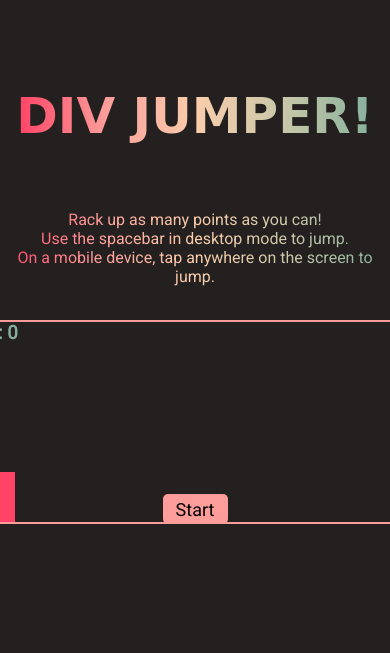
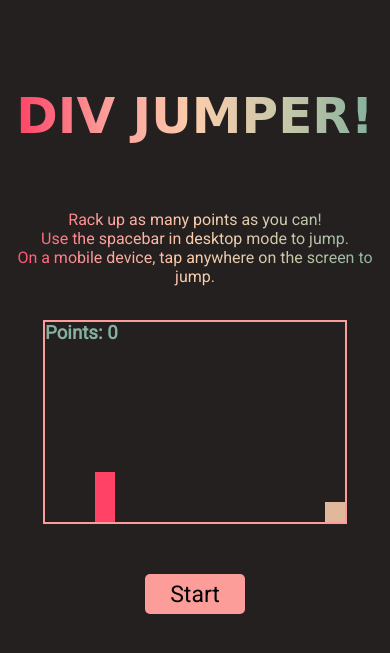
Before and after one commit to krabecb/Dinosaur-Game, a PHP site: page / in a window 390 px wide. Shown: the top 653 px of the page. Run offline with PHP 8.4, Linux system fonts and the light colour scheme; some web fonts are replaced.

Commit message:
Added media query support for iPhone 11 Pro Max

```diff
--- a/css/style.css
+++ b/css/style.css
@@ -128,3 +128,36 @@
 	border-radius: 5px;
 	transform: translate(0px, 360px);
 }
+
+
+
+
+@media only screen
+    and (max-width: 414px)
+    and (max-height: 896px)  {
+    	.game-container {
+    		width: 300px;
+    	}
+    	.player {
+    		left: 250px;
+    	}
+    	.obstacle, .obstacle-start {
+    		left: 280px;
+    	}
+    	.you-lose {
+    		font-size: 25px;
+    	}
+    	.restart {
+    		height: 40px;
+			width: 100px;
+			font-size: 23px;
+    		margin-top: 5px;
+    		transform: translate(100px, 0px);
+		}
+		.start-button {
+			height: 40px;
+			width: 100px;
+			font-size: 23px;
+			transform: translate(0px, 440px);
+		}
+}
--- a/index.html
+++ b/index.html
@@ -2,6 +2,7 @@
 <html>
 <head>
 	<meta charset="utf-8">
+	<meta name="viewport" content="width=device-width">
 	<link rel="preconnect" href="https://fonts.googleapis.com">
 	<link rel="preconnect" href="https://fonts.gstatic.com" crossorigin>
 	<link href="https://fonts.googleapis.com/css2?family=Rampart+One&family=Roboto&display=swap" rel="stylesheet">
--- a/js/app.js
+++ b/js/app.js
@@ -3,7 +3,11 @@
 const player = document.querySelector('.player')
 const obstacle = document.querySelector('.obstacle')
 
+const mediaQuery = window.matchMedia('(max-width: 414px)')
+
 let counter = 0
+let startTimerSpeed = 1
+let obstaclePosWidth = 480
 let obstaclePos = 480
 let gameOver = false
 
@@ -51,7 +55,7 @@
 
 			const restartLocation = document.querySelector(".restart")
 			restartLocation.addEventListener("click", () => {
-				obstaclePos = 480
+				obstaclePos = obstaclePosWidth
 				obstacle.style.left = `${obstaclePos}px`
 				counter = 0
 				score.innerHTML = `Points: ${counter}`
@@ -66,9 +70,9 @@
 		}
 
 		if(obstaclePos === 0) {
-			obstaclePos = 480
+			obstaclePos = obstaclePosWidth
 		}
-	},1)
+	},startTimerSpeed)
 }
 
 function startScoreTracker() {
@@ -85,8 +89,19 @@
 	},5)
 }
 
+function handleDeviceChange(event) {
+	if(event.matches) {
+		console.log("Media query matched!")
+		obstaclePos = 280
+		obstaclePosWidth = 280
+		startTimerSpeed = 10
+	}
+}
 
 
+
+
+mediaQuery.addListener(handleDeviceChange)
 
 const startButtonLocation = document.querySelector(".start-button")
 startButtonLocation.addEventListener("click", () => {
```
